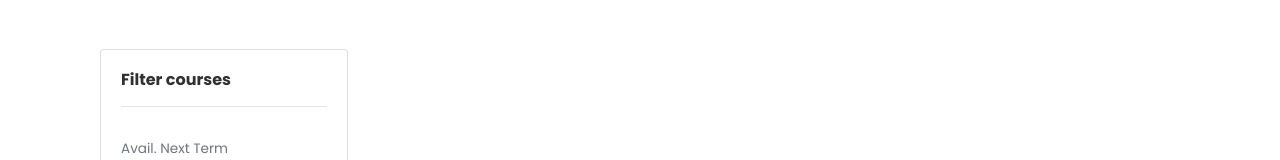
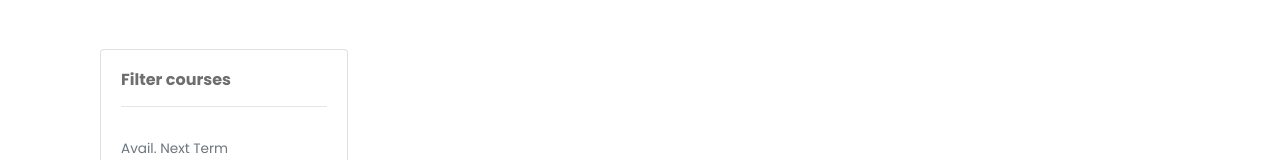
Before and after one commit to s-munro/easyscore, a React (Create React App) app in the folder the-easy-score/: page /search/1 in a window 1280 px wide. Shown: the part 181-341 px from the top of the page. Built offline with nearby package versions, Linux system fonts and the light colour scheme; no server answers.

Commit message:
ref: filter card header text, font bold gray

```diff
--- a/the-easy-score/src/App.css
+++ b/the-easy-score/src/App.css
@@ -25,7 +25,7 @@
   font-weight: 700;
 }
 .dark {
-  color: rgb(49, 49, 49);
+  color: rgb(110, 110, 110);
 }
 .small-icon-font {
   font-size: 10px;
```
